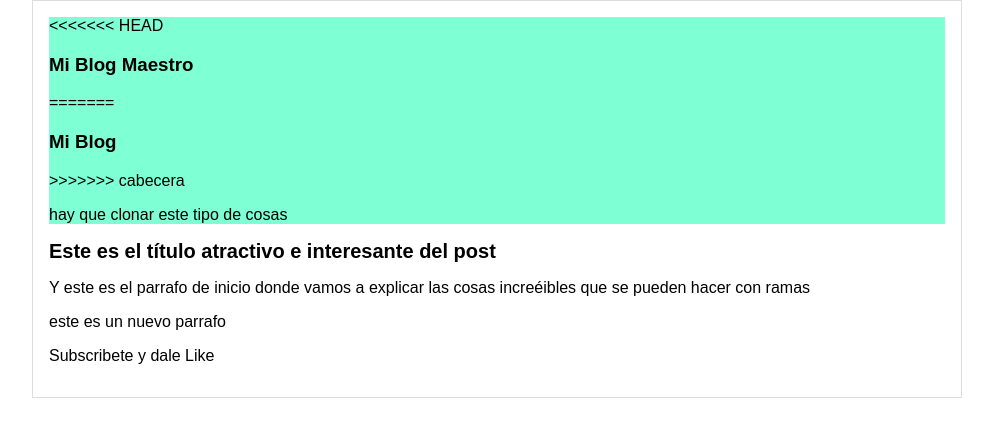
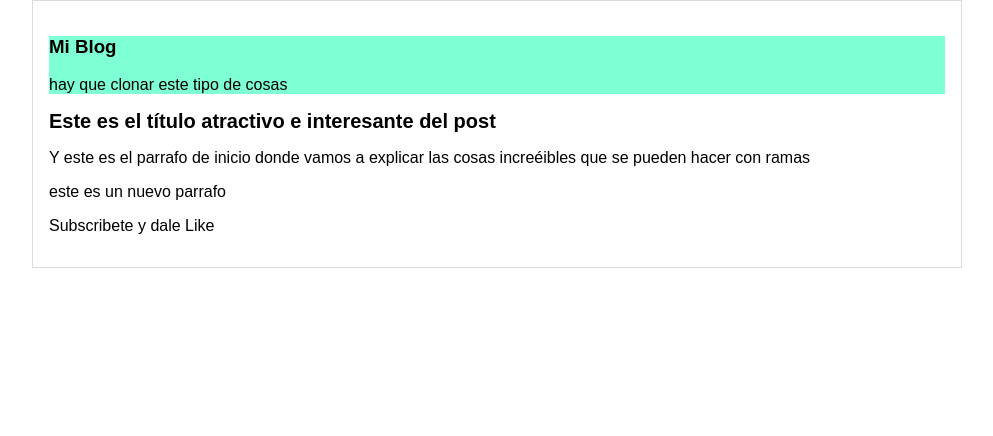
Before and after one commit to paco-coral/Git-Platzi, a plain HTML site: page index.html in a window 1280 px wide. Shown: the whole page, without its empty margins (143-1136 px from the left). Drawn offline with Linux system fonts and the light colour scheme.

Commit message:
Solucione el conflicto de las ramas a fusionar

```diff
--- a/index.html
+++ b/index.html
@@ -7,11 +7,7 @@
 <body>
     <div id="container">
         <div id="cabecera">
-<<<<<<< HEAD
-            <h3>Mi Blog Maestro</h3>
-=======
             <h3>Mi Blog</h3>
->>>>>>> cabecera
             <p>hay que clonar este tipo de cosas</p>
         </div>
         <div id="post">
```
